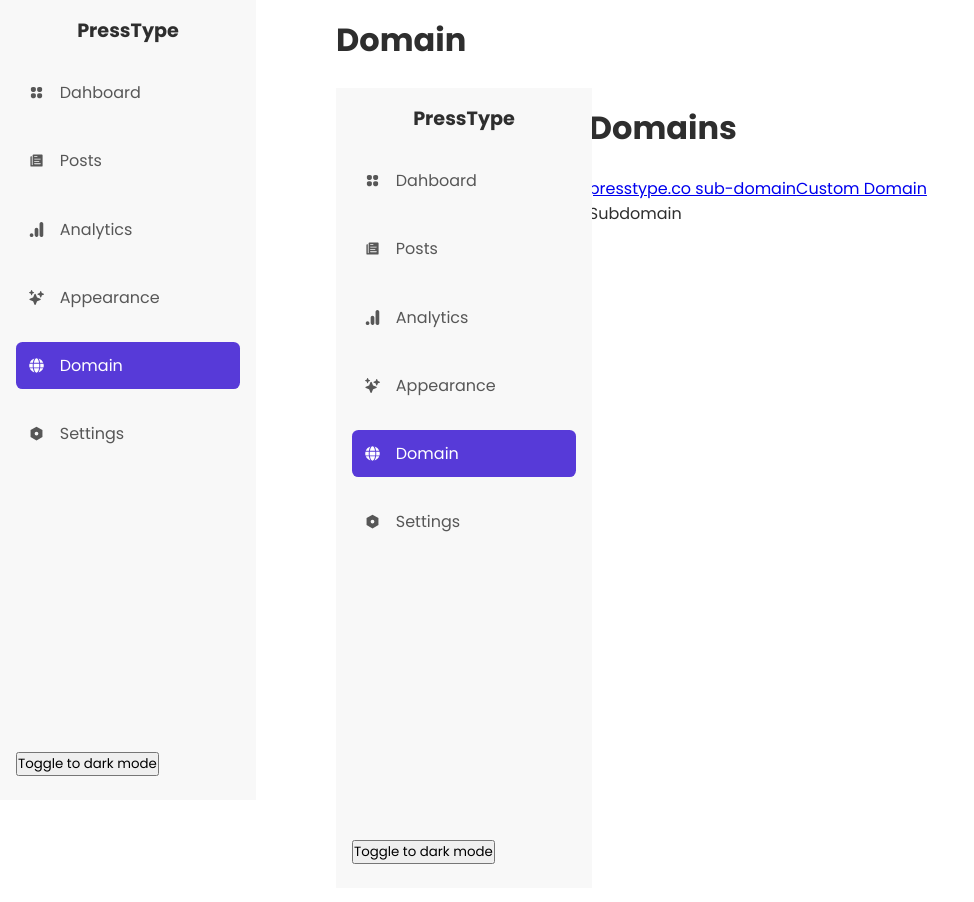
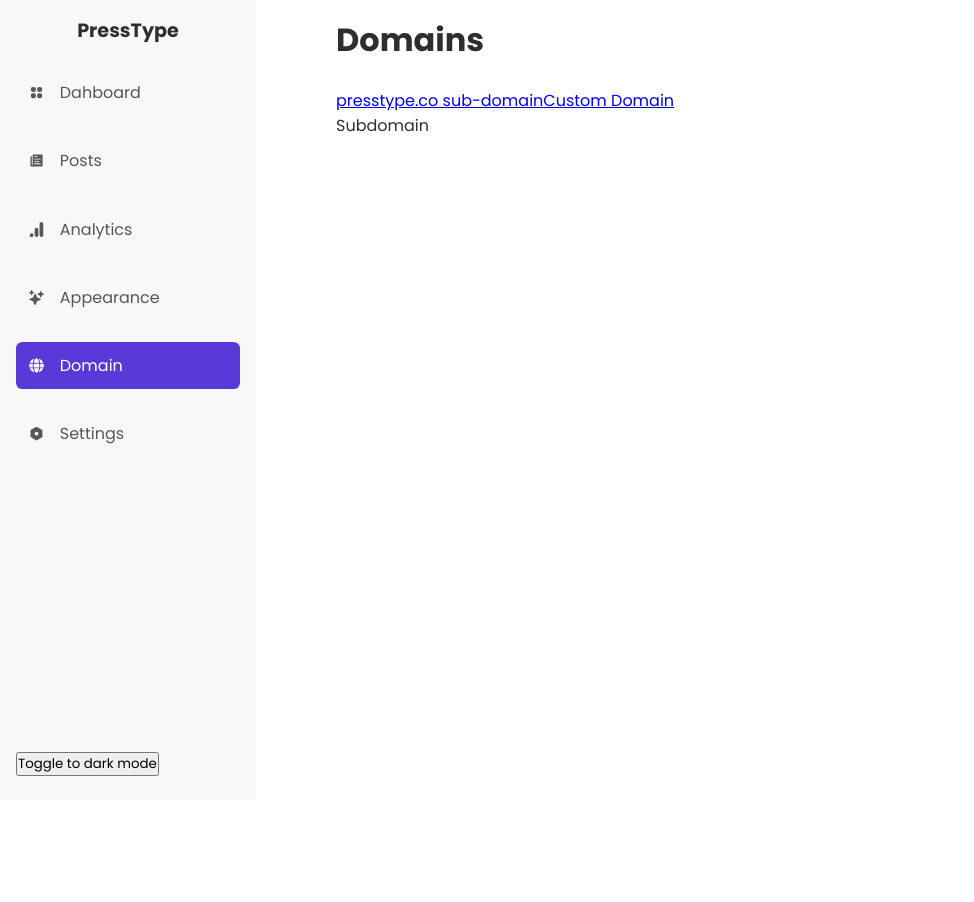
Before and after one commit to akinloluwami/presstype, a Next.js app: page /domain in a window 1280 px wide. Shown: the top 902 px of the page, without its empty margins (0-974 px from the left). After the commit the page ends 848 px from the top, so only its background shows below. Built offline with nearby package versions, Linux system fonts and the light colour scheme.

Commit message:
changed layout

```diff
--- a/pages/domain/index.tsx
+++ b/pages/domain/index.tsx
@@ -3,11 +3,7 @@ import DomainsLayout from "@/layouts/domains_layout/DomainsLayout";
 import React from "react";
 
 const Index = () => {
-  return (
-    <DashboardLayout page_name="Domain">
-      <DomainsLayout>Subdomain</DomainsLayout>
-    </DashboardLayout>
-  );
+  return <DomainsLayout>Subdomain</DomainsLayout>;
 };
 
 export default Index;
```
